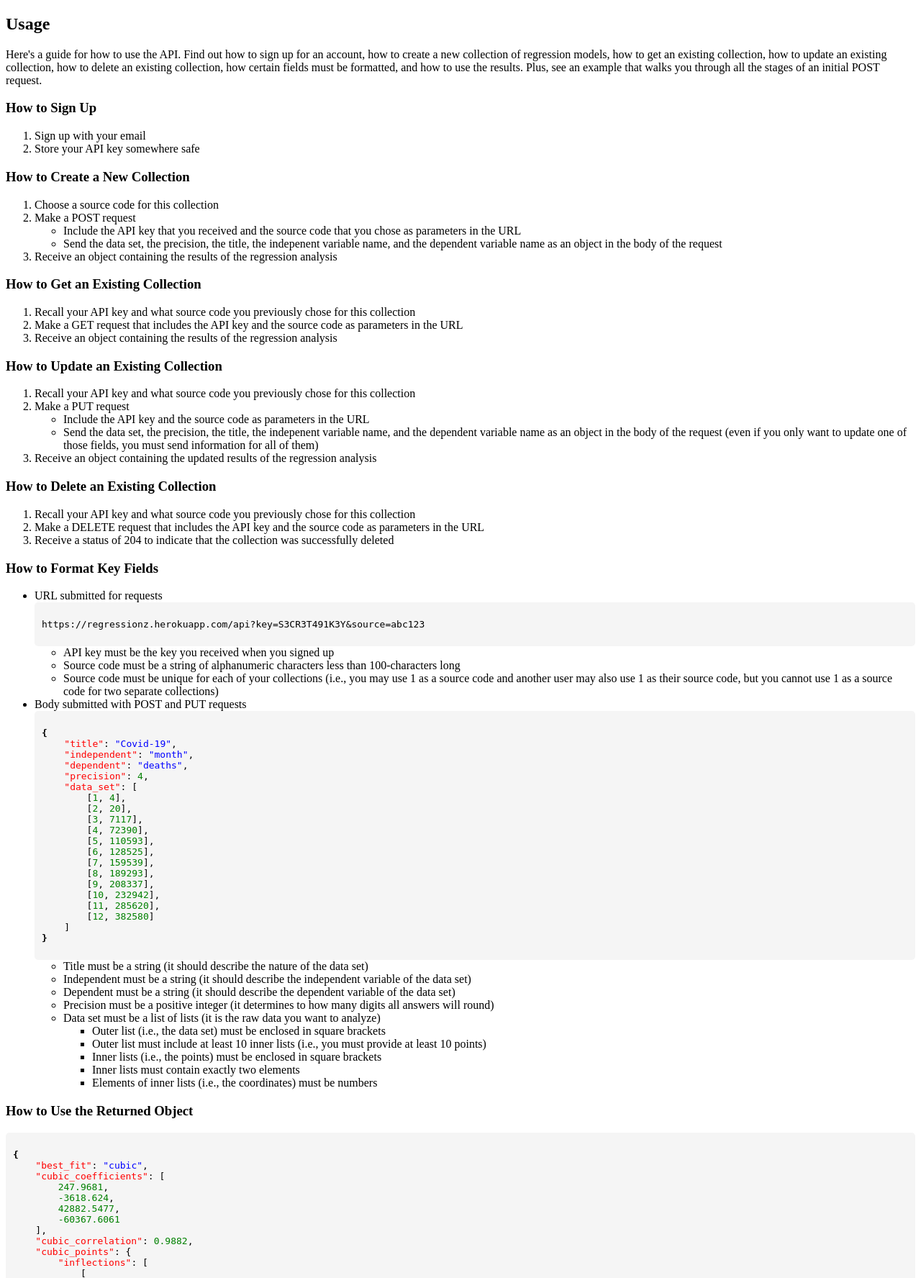
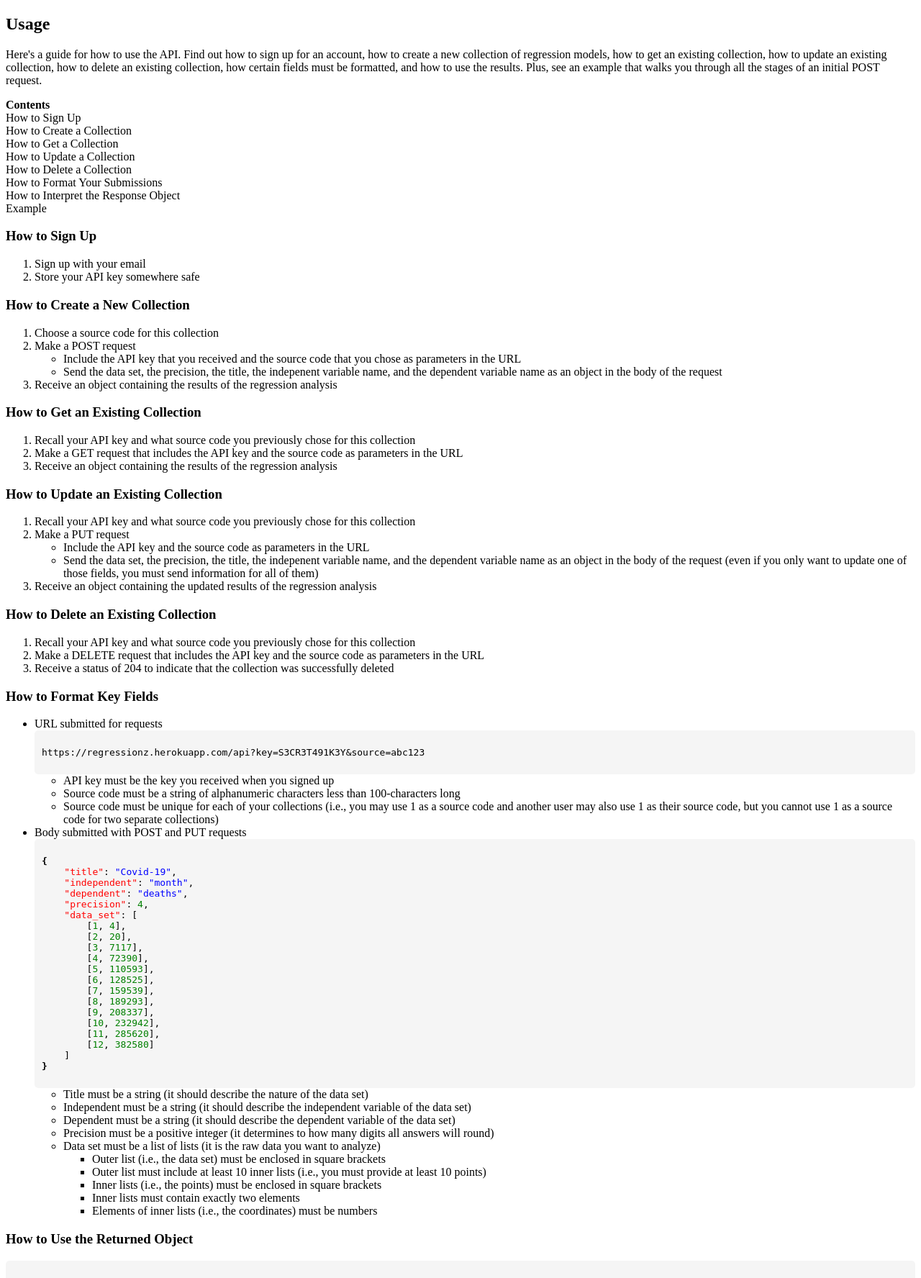
Before and after one commit to jtreeves/regressions_api, a Flask app: page /usage in a window 1280 px wide. Shown: the part 152-1928 px from the top of the page at 72% size. Run offline with Flask 2, Linux system fonts and the light colour scheme; some libraries are stand-ins or nearby versions.

Commit message:
[math_contents, usage_contents] Create tables of contents for the math and usage pages

```diff
--- a/app/templates/pages/math.html
+++ b/app/templates/pages/math.html
@@ -21,6 +21,8 @@
         Here are some explanations of mathematical concepts relevant to the output from the API. Learn how to use the API to create equations, what correlation means, and which types of points reveal which types of information.
     </p>
 
+    {% include 'partials/math_contents.html' %}
+
     {% include 'sections/equations.html' %}
 
     {% include 'sections/correlation.html' %}
--- a/app/templates/pages/usage.html
+++ b/app/templates/pages/usage.html
@@ -19,6 +19,8 @@
 
     <p>Here's a guide for how to use the API. Find out how to sign up for an account, how to create a new collection of regression models, how to get an existing collection, how to update an existing collection, how to delete an existing collection, how certain fields must be formatted, and how to use the results. Plus, see an example that walks you through all the stages of an initial POST request.</p>
 
+    {% include 'partials/usage_contents.html' %}
+
     {% include 'sections/joining.html' %}
 
     {% include 'sections/creating.html' %}
--- /dev/null
+++ b/app/templates/partials/usage_contents.html
@@ -0,0 +1,30 @@
+<nav>
+    <strong>Contents</strong>
+
+    <ul>
+        <li>
+            <a href="#joining">How to Sign Up</a>
+        </li>
+        <li>
+            <a href="#creating">How to Create a Collection</a>
+        </li>
+        <li>
+            <a href="#getting">How to Get a Collection</a>
+        </li>
+        <li>
+            <a href="#updating">How to Update a Collection</a>
+        </li>
+        <li>
+            <a href="#deleting">How to Delete a Collection</a>
+        </li>
+        <li>
+            <a href="#formatting">How to Format Your Submissions</a>
+        </li>
+        <li>
+            <a href="#interpreting">How to Interpret the Response Object</a>
+        </li>
+        <li>
+            <a href="#example">Example</a>
+        </li>
+    </ul>
+</nav>
--- a/app/templates/sections/correlation.html
+++ b/app/templates/sections/correlation.html
@@ -1,4 +1,4 @@
-<h3>Correlation</h3>
+<h3 id="correlation">Correlation</h3>
 
 <p>
     The correlation coefficient measures how well a model fits a data set. The closer the correlation is to 1.0, the better the fit; the closer the correlation is to 0.0, the worse the fit. There are multiple ways to calculate the correlation coefficient of a given model. This API uses the following approach:
--- a/app/templates/sections/creating.html
+++ b/app/templates/sections/creating.html
@@ -1,4 +1,4 @@
-<h3>How to Create a New Collection</h3>
+<h3 id="creating">How to Create a New Collection</h3>
 
 <ol>
     <li>
--- a/app/templates/sections/deleting.html
+++ b/app/templates/sections/deleting.html
@@ -1,4 +1,4 @@
-<h3>How to Delete an Existing Collection</h3>
+<h3 id="deleting">How to Delete an Existing Collection</h3>
 
 <ol>
     <li>
--- a/app/templates/sections/equations.html
+++ b/app/templates/sections/equations.html
@@ -1,4 +1,4 @@
-<h3>Equations</h3>
+<h3 id="equations">Equations</h3>
 
 <p>
     All functions can be created by using the numbers provided in the coefficients array. For example, if the <code>linear_coefficients</code> array is <code>[7.64, 3.41]</code>, then that means the <code>a</code> value of the linear equation is 7.64 and the <code>b</code> value of the linear equation is 3.41.
--- a/app/templates/sections/example.html
+++ b/app/templates/sections/example.html
@@ -1,4 +1,4 @@
-<h3>Example</h3>
+<h3 id="example">Example</h3>
 
 <ol>
     <li>
--- a/app/templates/sections/formatting.html
+++ b/app/templates/sections/formatting.html
@@ -1,4 +1,4 @@
-<h3>How to Format Key Fields</h3>
+<h3 id="formatting">How to Format Key Fields</h3>
 
 <ul>
     <li>
--- a/app/templates/sections/getting.html
+++ b/app/templates/sections/getting.html
@@ -1,4 +1,4 @@
-<h3>How to Get an Existing Collection</h3>
+<h3 id="getting">How to Get an Existing Collection</h3>
 
 <ol>
     <li>
--- a/app/templates/sections/interpreting.html
+++ b/app/templates/sections/interpreting.html
@@ -1,4 +1,4 @@
-<h3>How to Use the Returned Object</h3>
+<h3 id="interpreting">How to Use the Returned Object</h3>
 
 {% include 'snippets/response_object.html' %}
 
--- a/app/templates/sections/joining.html
+++ b/app/templates/sections/joining.html
@@ -1,4 +1,4 @@
-<h3>How to Sign Up</h3>
+<h3 id="joining">How to Sign Up</h3>
 
 <ol>
     <li>
--- a/app/templates/sections/points.html
+++ b/app/templates/sections/points.html
@@ -1,4 +1,4 @@
-<h3>Points</h3>
+<h3 id="points">Points</h3>
 
 <p>
     Every graph is made up of an infinite number of points, but only a few of them are important enough to warrant special mention. These points coincide with visual graphical features (e.g., a turning point).
--- a/app/templates/sections/updating.html
+++ b/app/templates/sections/updating.html
@@ -1,4 +1,4 @@
-<h3>How to Update an Existing Collection</h3>
+<h3 id="updating">How to Update an Existing Collection</h3>
 
 <ol>
     <li>
```
Also changed, not shown: app/templates/partials/math_contents.html (added, +15 -0 lines).
